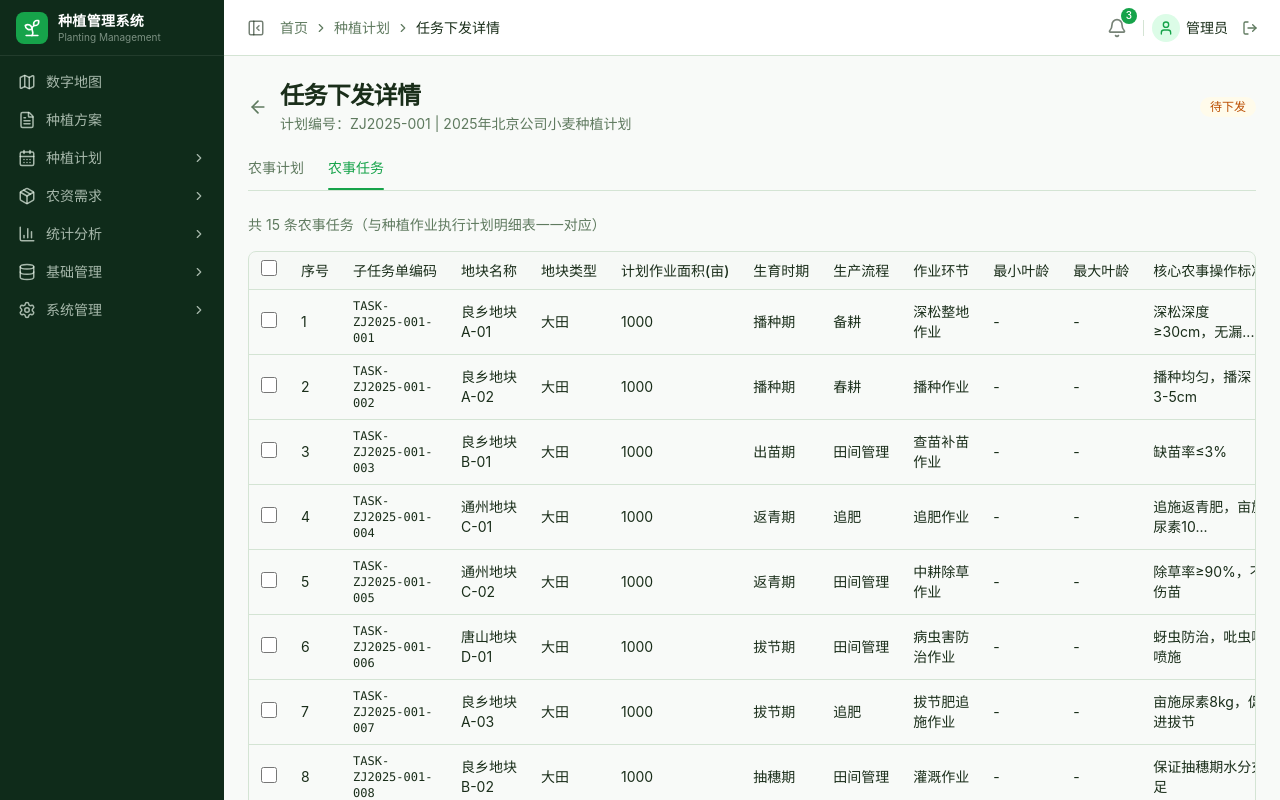
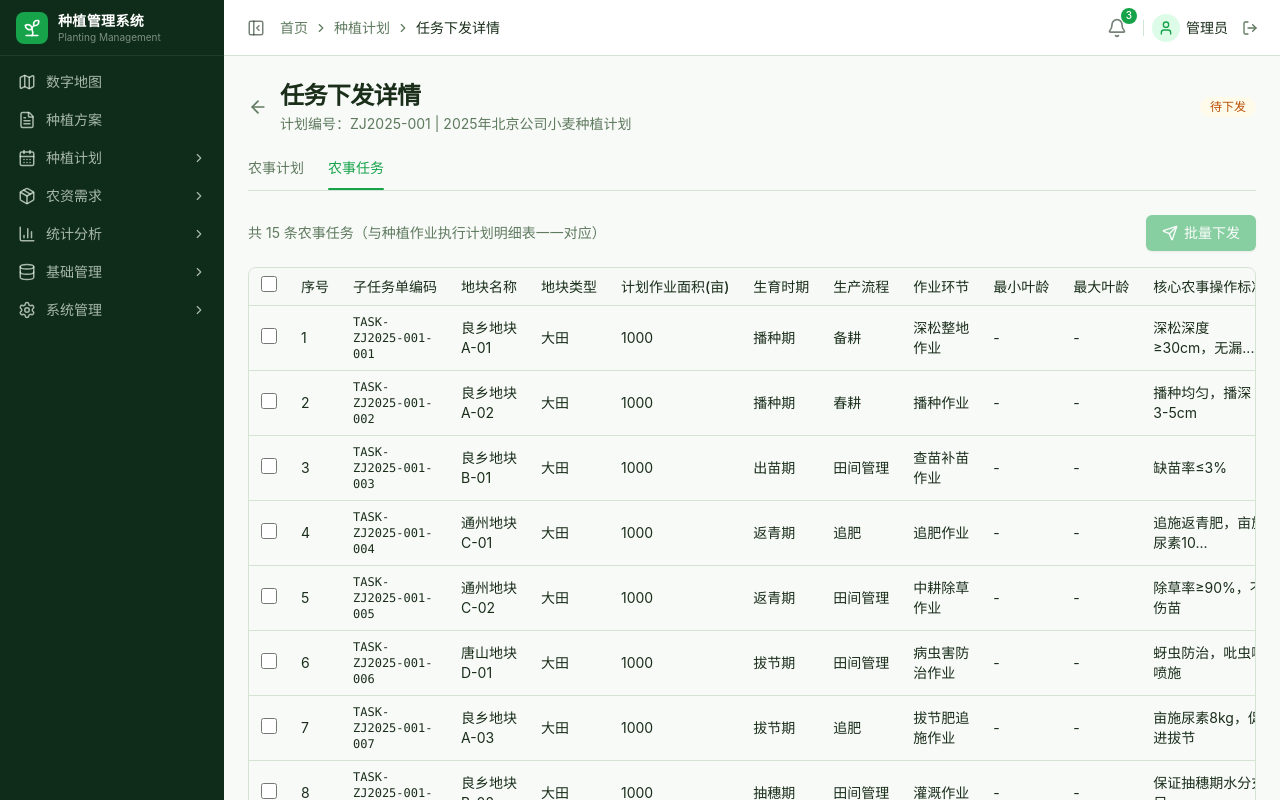
Before and after one commit to YYWANGYY/PlantingManagement, a Vue app: page /planting-schedule/detail/1 in a window 1280 px wide. Built offline with nearby package versions, Linux system fonts and the light colour scheme.

Commit message:
fix: 农事任务批量下发按钮居右展示
将批量下发按钮与描述文字放在同一行flex容器中，使用justify-between实现左文字右按钮布局

```diff
--- a/src/views/planting-schedule/detail.vue
+++ b/src/views/planting-schedule/detail.vue
@@ -266,8 +266,15 @@
         <p class="text-sm text-muted-foreground">
           共 {{ taskList.length }} 条农事任务（与种植作业执行计划明细表一一对应）
         </p>
+        <button
+          :disabled="selectedTaskCodes.size === 0"
+          class="inline-flex items-center justify-center gap-1.5 rounded-md bg-primary px-4 py-2 text-sm font-medium text-primary-foreground shadow transition-colors hover:bg-primary/90 disabled:opacity-50 disabled:cursor-not-allowed"
+          @click="openDispatchDialog('batch')"
+        >
+          <Send class="h-4 w-4" />
+          批量下发
+        </button>
       </div>
-
       <!-- 任务列表（表格） -->
       <div class="rounded-lg border">
         <div class="overflow-x-auto">
@@ -369,14 +376,7 @@
           </span>
         </div>
         <div class="flex items-center gap-2">
-          <button
-            :disabled="selectedTaskCodes.size === 0"
-            class="inline-flex items-center justify-center gap-1.5 rounded-md bg-primary px-4 py-2 text-sm font-medium text-primary-foreground shadow transition-colors hover:bg-primary/90 disabled:opacity-50 disabled:cursor-not-allowed"
-            @click="openDispatchDialog('batch')"
-          >
-            <Send class="h-4 w-4" />
-            批量下发
-          </button>
+
           <div class="flex items-center gap-1">
             <button
               class="inline-flex h-8 w-8 items-center justify-center rounded-md border text-sm disabled:opacity-50 disabled:cursor-not-allowed"
```
